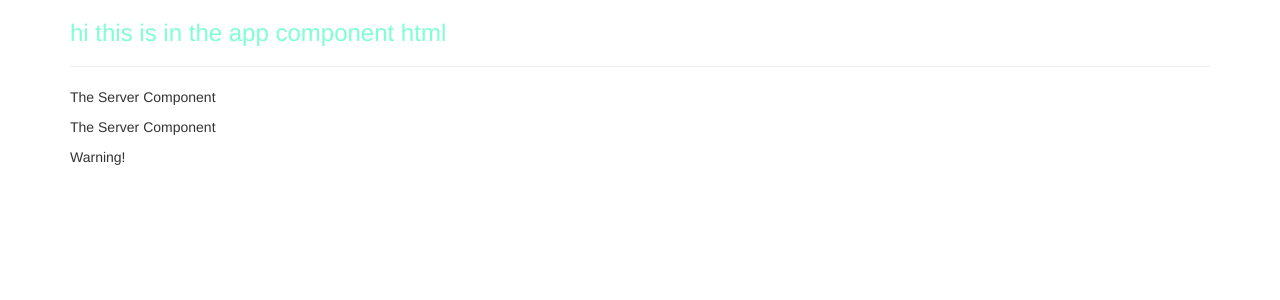
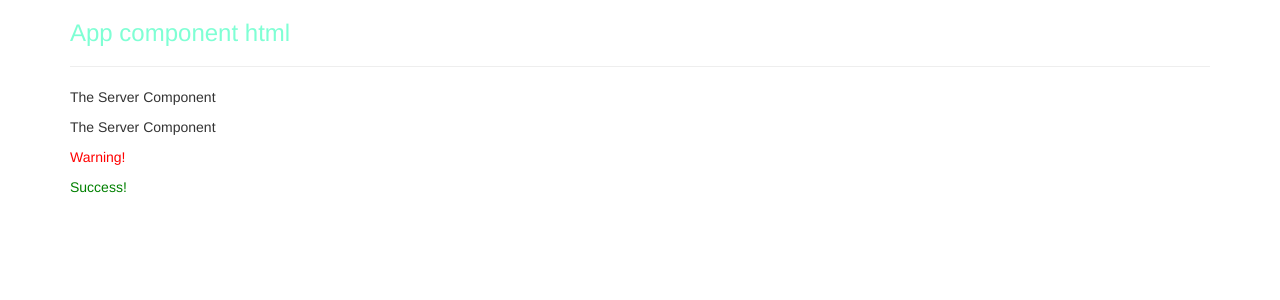
Before and after one commit to richardcalf/angular-the-complete-guide, an Angular app in the folder my-first-app/: page / in a window 1280 px wide. Shown: the top 300 px of the page. Built offline with nearby package versions, Linux system fonts and the light colour scheme.

Commit message:
assignment 1 : complete

```diff
--- a/my-first-app/src/app/app.component.css
+++ b/my-first-app/src/app/app.component.css
@@ -1,3 +1,11 @@
 h3 {
   color: aquamarine
 }
+
+app-successalert {
+  color: green
+}
+
+app-warning {
+    color: red
+}
--- a/my-first-app/src/app/app.component.html
+++ b/my-first-app/src/app/app.component.html
@@ -1,10 +1,11 @@
 <div class="container">
   <div class="row">
     <div class="col-xs-12">
-      <h3>hi this is in the app component html</h3>
+      <h3>App component html</h3>
       <hr />
       <app-servers></app-servers>
       <app-warning></app-warning>
+      <app-successalert></app-successalert>
     </div>
   </div>
 </div>
--- a/my-first-app/src/app/app.module.ts
+++ b/my-first-app/src/app/app.module.ts
@@ -7,13 +7,15 @@ import { AppComponent } from './app.component';
 import { ServerComponent } from './server/server.component';
 import { ServersComponent } from './servers/servers.component';
 import { WarningAlertComponent } from './warningalert/warningalert.component';
+import { SuccessAlertComponent } from './successalert/successalert.component';
 
 @NgModule({
   declarations: [
     AppComponent,
     ServerComponent,
     ServersComponent,
-    WarningAlertComponent
+    WarningAlertComponent,
+    SuccessAlertComponent
   ],
   imports: [
     BrowserModule,
--- /dev/null
+++ b/my-first-app/src/app/successalert/successalert.component.html
@@ -0,0 +1 @@
+<p>Success!</p>
```
Also changed, not shown: my-first-app/src/app/successalert/successalert.component.ts (added, +10 -0 lines), my-first-app/src/app/successalert/successalert.component.css (added).
